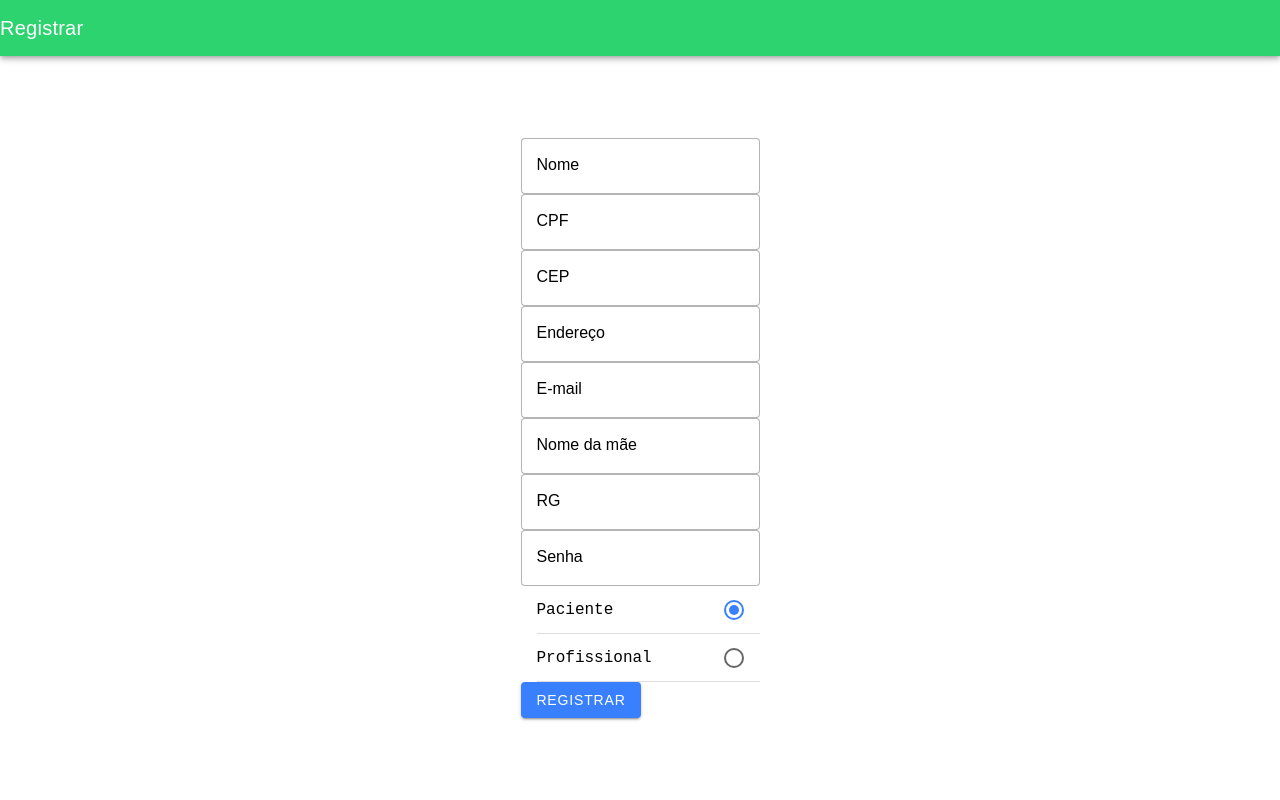
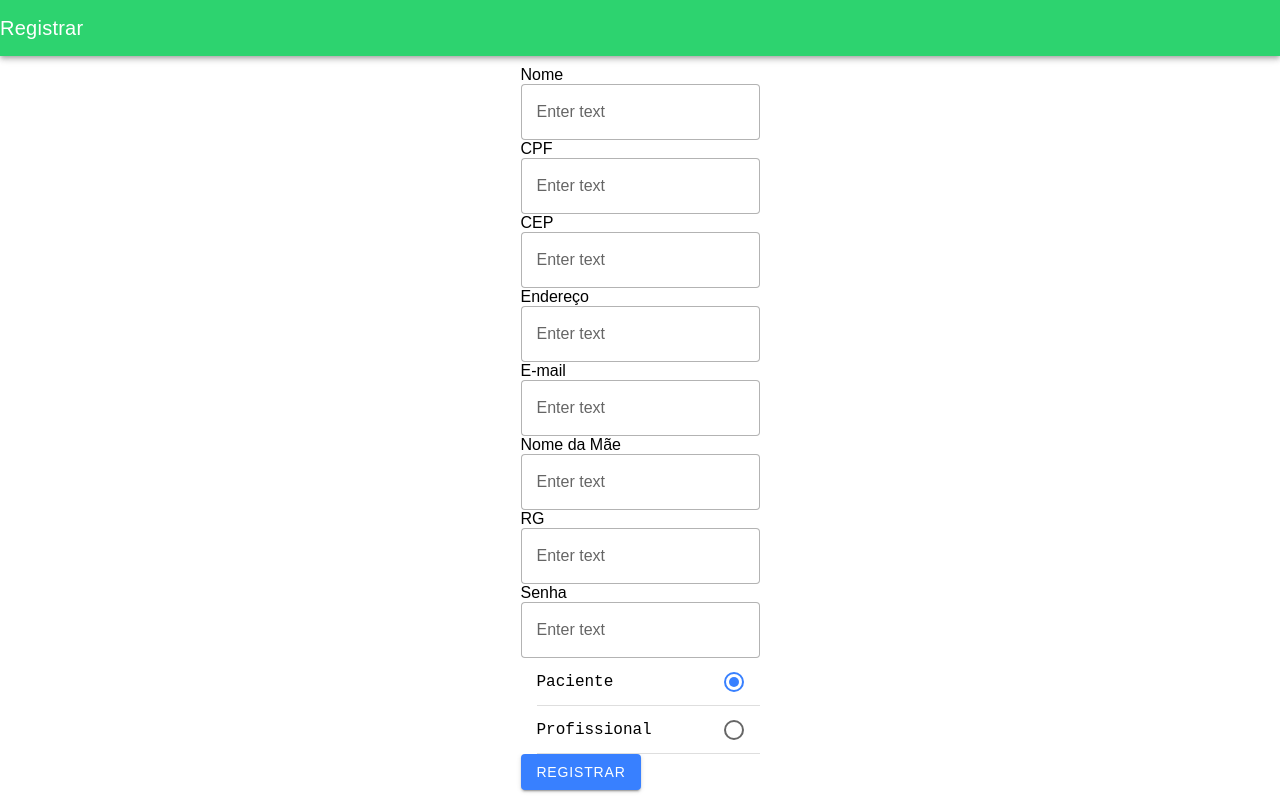
Before and after one commit to michellydarquia/Projeto_Web, a React (Vite) app: page /registrar in a window 1280 px wide. Built offline with nearby package versions, Linux system fonts and the light colour scheme.

Commit message:
testes do registro

```diff
--- a/package.json
+++ b/package.json
@@ -17,8 +17,8 @@
     "@capacitor/haptics": "5.0.7",
     "@capacitor/keyboard": "5.0.8",
     "@capacitor/status-bar": "5.0.7",
-    "@ionic/react": "^7.0.0",
-    "@ionic/react-router": "^7.0.0",
+    "@ionic/react": "^7.7.3",
+    "@ionic/react-router": "^7.7.3",
     "@types/react-router": "^5.1.20",
     "@types/react-router-dom": "^5.3.3",
     "firebase": "^10.8.1",
@@ -43,7 +43,7 @@
     "eslint-plugin-react": "^7.32.2",
     "jsdom": "^22.1.0",
     "terser": "^5.4.0",
-    "typescript": "^5.1.6",
+    "typescript": "^5.3.3",
     "vite": "^5.0.0",
     "vitest": "^0.34.6"
   },
--- a/src/main.tsx
+++ b/src/main.tsx
@@ -1,4 +1,5 @@
 import React from 'react';
+import ReactDOM from 'react-dom';
 import { createRoot } from 'react-dom/client';
 import App from './App';
 
@@ -7,6 +8,6 @@ const root = createRoot(container!);
 
 root.render(
   <React.StrictMode>
-      <App />
+    <App />
   </React.StrictMode>
 );
--- a/src/pages/Home.tsx
+++ b/src/pages/Home.tsx
@@ -10,7 +10,10 @@ import {
 import React from 'react';
 import '../theme/home_login.css';
 
+
+
 const Home: React.FC = () => {
+
 
     return (
         <>
@@ -22,10 +25,11 @@ const Home: React.FC = () => {
                     </IonToolbar>
                 </IonHeader>
                 <IonContent className="ion-padding">
-                    <IonButton href='/login'>Login como paciente</IonButton>
-                    <IonButton href='/login'>Login como profissional</IonButton>
-                </IonContent>
-
+                <IonButton href='/login'>Login como paciente</IonButton>
+                <IonButton href='/login'>Login como profissional</IonButton>
+                <IonButton href='/register'>Cadastro como paciente</IonButton>
+                <IonButton href='/register'>Cadastro como profissional</IonButton>
+            </IonContent>
             </IonPage>
         </>
     );
--- a/src/pages/Login.tsx
+++ b/src/pages/Login.tsx
@@ -18,7 +18,7 @@ const Login: React.FC = () => {
 
     const [email, setEmail] = useState<any>('');
     const [senha, setSenha] = useState<any>('');
-    const [logado, setLogado] = useState<boolean>(false);
+    const [logado, setLogado] = useState<boolean>(true);
 
     const login = () => {
         signInWithEmailAndPassword(auth, email, senha)
--- a/src/pages/Register.tsx
+++ b/src/pages/Register.tsx
@@ -1,23 +1,11 @@
-import {
-    IonContent,
-    IonHeader,
-    IonPage,
-    IonTitle,
-    IonToolbar,
-    IonInput,
-    IonButton,
-    IonRadioGroup,
-    IonRadio,
-    IonItem,
-    RadioGroupChangeEventDetail
-} from '@ionic/react';
-
-import React, { useState } from 'react';
+import { useState } from 'react';
+import { IonPage, IonHeader, IonToolbar, IonTitle, IonContent, IonInput, IonRadioGroup, IonItem, IonLabel, IonRadio, IonButton, RadioGroupChangeEventDetail } from '@ionic/react';
 import { createUserWithEmailAndPassword } from "firebase/auth";
 import { auth, firestore } from "../firebase";
 import { setDoc, doc } from 'firebase/firestore';
+import { Redirect } from 'react-router';
 
-const Register: React.FC = () => {
+const Register: React.FC<{ onUserRegistered: (userData: any) => void }> = ({ onUserRegistered }) => {
 
     const [CPF, setCPF] = useState<any>('');
     const [senha, setSenha] = useState<any>('');
@@ -28,6 +16,7 @@ const Register: React.FC = () => {
     const [nomemae, setNomeMae] = useState<any>('');
     const [RG, setRG] = useState<any>('');
     const [conta, setConta] = useState<any>('paciente');
+    const [registrado, setRegistrado] = useState<boolean>(true);
 
     const addDados = async (user: any) => {
         try {
@@ -42,6 +31,8 @@ const Register: React.FC = () => {
                 conta: conta
             };
             await setDoc(doc(firestore, "users", user.uid), docRef);
+            onUserRegistered(docRef);
+            setRegistrado(true);
         } catch (e) {
             console.error("Erro: ", e);
         }
@@ -60,16 +51,21 @@ const Register: React.FC = () => {
             const errorMsg = error.message;
             console.log('Erro: ', errorCode, errorMsg)
         });
+    if (registrado){
+            return <Redirect from='/register' to='/login' />
+
+    }
 
     }
 
     return (
-        <IonPage>
+        <IonPage id="main-content">
             <IonHeader>
                 <IonToolbar color={'success'}>
                     <IonTitle>Registrar</IonTitle>
                 </IonToolbar>
             </IonHeader>
+
             <IonContent className="ion-padding">
                 <div
                     style={{
@@ -80,87 +76,86 @@ const Register: React.FC = () => {
                     }}
                 >
             <form>
+                    <IonLabel position="floating">Nome</IonLabel>
+                    <IonInput
+                        type="text"
+                        value={nome}
+                        onIonChange={(e) => setNome(e.target.value)}
+                        placeholder="Enter text"
+                        color="success"
+                        fill="outline"
+                     />
 
+                    <IonLabel position="floating">CPF</IonLabel>
                     <IonInput
-                        label="Nome"
-                        labelPlacement="floating"
+                        type="text"
+                        value={CPF}
+                        onIonChange={(e) => setCPF(e.target.value)}
+                        placeholder="Enter text"
+                        color="success"
                         fill="outline"
+                    />
+
+                    <IonLabel position="floating">CEP</IonLabel>
+                    <IonInput
+                        type="text"
+                        value={CEP}
+                        onIonChange={(e) => setCEP(e.target.value)}
                         placeholder="Enter text"
-                        color={'success'}
-                        onIonChange={(e) => setNome(e.target.value)}
+                        color="success"
+                        fill="outline"
+                    />
 
-                    ></IonInput>
+                    <IonLabel position="floating">Endereço</IonLabel>
+                    <IonInput
+                        type="text"
+                        value={endereco}
+                        onIonChange={(e) => setEndereco(e.target.value)}
+                        placeholder="Enter text"
+                        color="success"
+                        fill="outline"
+                    />
 
+                    <IonLabel position="floating">E-mail</IonLabel>
                     <IonInput
-                        label="CPF"
-                        labelPlacement="floating"
+                        type="email"
+                        value={email}
+                        onIonChange={(e) => setEmail(e.target.value)}
+                        placeholder="Enter text"
+                        color="success"
                         fill="outline"
+                    />
+
+                    <IonLabel position="floating">Nome da Mãe</IonLabel>
+                    <IonInput
+                        type="text"
+                        value={nomemae}
+                        onIonChange={(e) => setNomeMae(e.target.value)}
                         placeholder="Enter text"
-                        color={'success'}
-                        onIonChange={(e) => setCPF(e.target.value)}
+                        color="success"
+                        fill="outline"
+                    />
 
-                    ></IonInput>
+                    <IonLabel position="floating">RG</IonLabel>
+                    <IonInput
+                        type="text"
+                        value={RG}
+                        onIonChange={(e) => setRG(e.target.value)}
+                        placeholder="Enter text"
+                        color="success"
+                        fill="outline"
+                    />
+                    <IonLabel position="floating">Senha</IonLabel>
+                    <IonInput
+                        type="password"
+                        value={senha}
+                        onIonChange={(e) => setSenha(e.target.value)}
+                        placeholder="Enter text"
+                        color="success"
+                        fill="outline"
+                    />
 
-                    <IonInput
-                        label="CEP"
-                        labelPlacement="floating"
-                        fill="outline"
-                        placeholder="Enter text"
-                        color={'success'}
-                        onIonChange={(e) => setCEP(e.target.value)}
-
-                    ></IonInput>
-
-                    <IonInput
-                        label="Endereço"
-                        labelPlacement="floating"
-                        fill="outline"
-                        placeholder="Enter text"
-                        color={'success'}
-                        onIonChange={(e) => setEndereco(e.target.value)}
-
-                    ></IonInput>
-
-                    <IonInput
-                        label="E-mail"
-                        labelPlacement="floating"
-                        fill="outline"
-                        placeholder="Enter text"
-                        color={'success'}
-                        onIonChange={(e) => setEmail(e.target.value)}
-
-                    ></IonInput>
-
-                    <IonInput
-                        label="Nome da mãe"
-                        labelPlacement="floating"
-                        fill="outline"
-                        placeholder="Enter text"
-                        color={'success'}
-                        onIonChange={(e) => setNomeMae(e.target.value)}
-
-                    ></IonInput>
-
-                    <IonInput
-                        label="RG"
-                        labelPlacement="floating"
-                        fill="outline"
-                        placeholder="Enter text"
-                        color={'success'}
-                        onIonChange={(e) => setRG(e.target.value)}
-                    ></IonInput>
-
-                    <IonInput
-                        type='password'
-                        label="Senha"
-                        labelPlacement="floating"
-                        fill="outline"
-                        placeholder="Enter text"
-                        color={'success'}
-                        onIonChange={(e) => setSenha(e.target.value)}
-                    ></IonInput>
-
-                    <IonRadioGroup value={conta} onIonChange={(e) => setConta(e.target.value)}>
+                    <IonRadioGroup value={conta} onIonChange={(e: CustomEvent) => setConta(e.detail)}>
                         <IonItem>
                             <IonRadio value='paciente'>
                                 <code>Paciente</code>
```
Also changed, not shown: 1 other file (tests, documents, lock files or other folders). Lines whose indentation alone changed are shown as unchanged.
